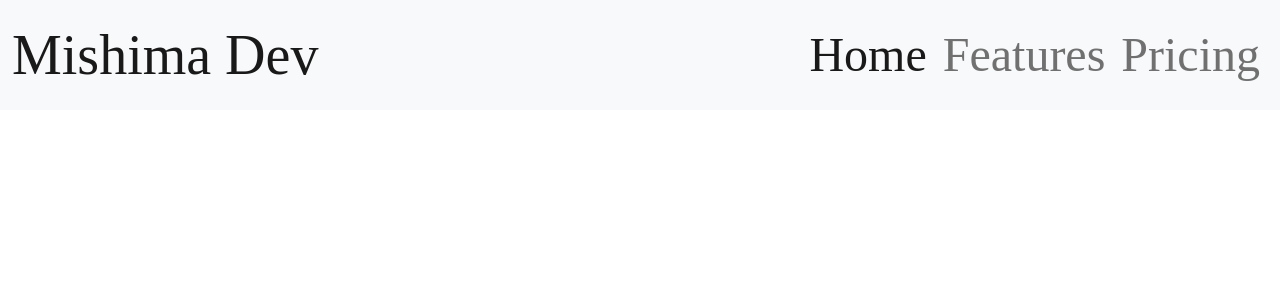
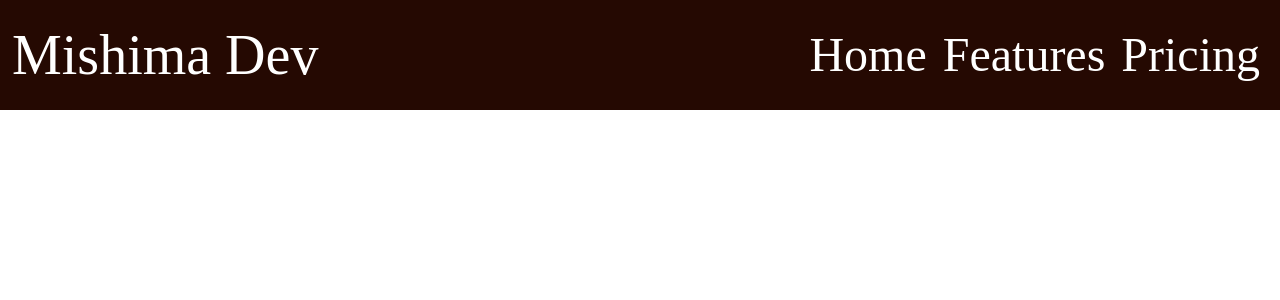
Before and after one commit to Evanflow89/evanflow-site, a Vue app: page / in a window 1280 px wide. Shown: the top 300 px of the page. Built offline with nearby package versions, Linux system fonts and the light colour scheme; a web font is replaced by a local one.

Commit message:
some style

```diff
--- a/src/assets/style/global-parts/_variables.scss
+++ b/src/assets/style/global-parts/_variables.scss
@@ -1,9 +1,13 @@
-// :root {
+:root {
 
-//     /*------------------------
-//           COLORS
-// ------------------------*/
+    /*------------------------
+          COLORS
+------------------------*/
+    --dark: #250902;
+    --dark-brown: #38040e;
+    --dark-red: #640d14;
+    --blood: #800e13;
+    --red: #ad2831;
+}
 
-// }
-
-// ;
+;
--- a/src/components/BaseHeader.vue
+++ b/src/components/BaseHeader.vue
@@ -1,6 +1,6 @@
 <template>
   <header>
-    <nav class="navbar navbar-expand-lg navbar-light bg-light">
+    <nav class="navbar navbar-expand-lg navbar-dark navbar-custom">
       <div class="container-fluid">
         <a class="navbar-brand" href="#">Mishima Dev</a>
         <button
@@ -42,8 +42,13 @@ export default {
 header {
   font-family: "Kolker Brush", cursive;
   font-size: 3rem;
+  background-color: var(--dark);
   .navbar-brand {
     font-size: 3.5rem;
   }
+  .navbar-custom a,
+  .active a {
+    color: white;
+  }
 }
 </style>
```
